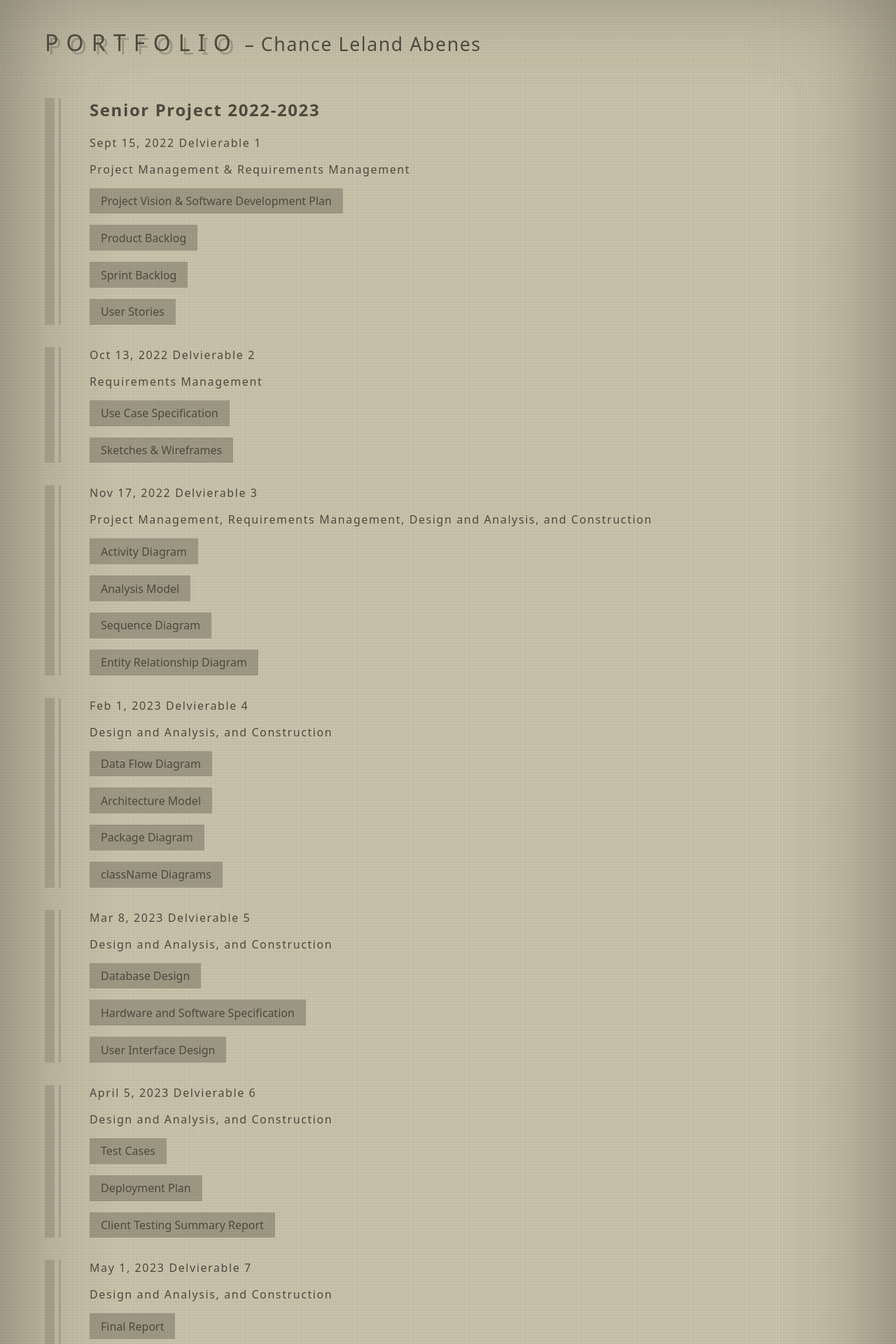
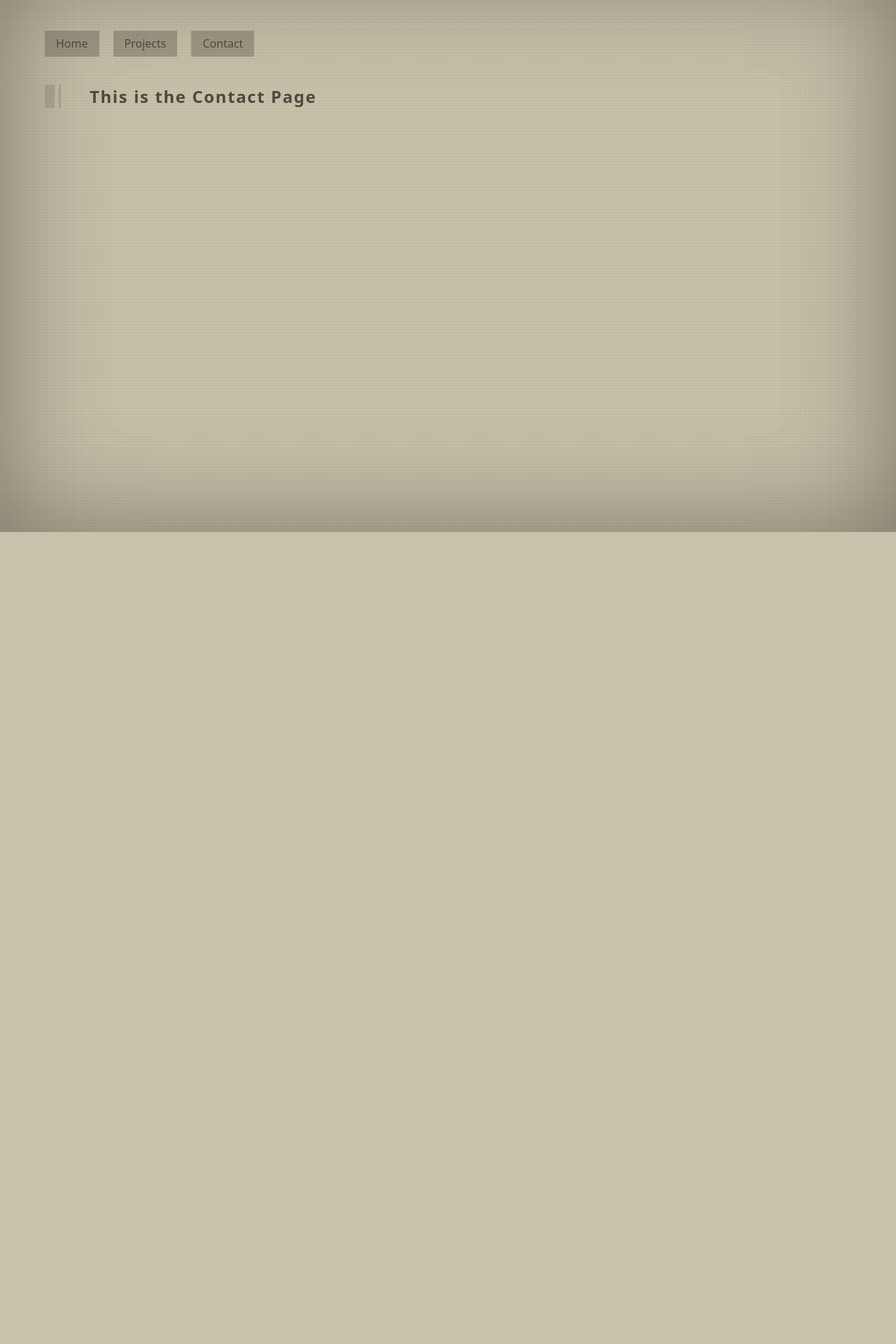
Before and after one commit to CrispinWah/Resume-Website, a React (Vite) app: page /Contact in a window 1280 px wide. Shown: the part 40-1960 px from the top of the page at 70% size. After the commit the page ends 800 px from the top, so only its background shows below. Built offline with nearby package versions, Linux system fonts and the light colour scheme.

Commit message:
added a navbar.links

```diff
--- a/src/App.jsx
+++ b/src/App.jsx
@@ -1,5 +1,7 @@
 import "./my-sass.scss"
-import Projects from "./projects.jsx";
+import Home from "./components/Home"
+import Project from "./components/Projects"
+import Contact from "./components/Contact"
 import { BrowserRouter, Routes, Route, NavLink } from "react-router-dom";
 
 export default function App() {
@@ -16,222 +18,43 @@ export default function App() {
     </div>
   </div>
 
+
+
   <div className="container">
-    <h1>
-      <span> Portfolio </span>
-      <small> Chance Leland Abenes</small>
-    </h1>
+
   </div>
 </header>
 
 <BrowserRouter>
 
-<main>
-  <div className="container">
-    <div className="content">
-      <h2>
-       Senior Project 2022-2023
-      </h2>
+<div style={{ paddingLeft: '54px', paddingBottom: '10px'}}>
+  <NavLink to="/">
+    <button style={{margin: '10px'}} type="button">
+       Home
+       </button>
+  </NavLink>
 
-      <p>
-       Sept 15, 2022 Delvierable 1
-      </p>
-      <p>
-      Project Management & Requirements Management
-      </p>
-      <NavLink to="/projects">
-      <button type="button">Project Vision & Software Development Plan</button>
-      </NavLink>
-      <p></p>
 
-      <a href="/posts">
-      <button type="button">Product Backlog</button>
-      </a>
-      <p></p>
+  <NavLink to="/Projects">
+  <button style={{ margin: '10px'}} type="button">
+      Projects
+      </button>
+  </NavLink>
 
-      <a href="/posts">
-      <button type="button">Sprint Backlog</button>
-      </a>
-      <p></p>
-
-      <a href="/posts">
-      <button type="button">User Stories</button>
-      </a>
-      <p></p>
-
-    </div>
+  <NavLink to="/Contact">
+  <button style={{ margin: '10px'}} type="button">
+      Contact
+      </button>
+  </NavLink>
+</div>
 
 
 
-    <div className="content">
-    <p>
-       Oct 13, 2022 Delvierable 2
-      </p>
-      <p>
-      Requirements Management
-      </p>
-
-      <a href="/posts">
-      <button type="button">Use Case Specification</button>
-      </a>
-      <p></p>
-
-      <a href="/posts">
-      <button type="button">Sketches & Wireframes</button>
-      </a>
-      <p></p>
-
-
-      </div>
-
-      <div className="content">
-    <p>
-       Nov 17, 2022 Delvierable 3
-      </p>
-      <p>
-      Project Management, Requirements Management, Design and Analysis,
-and Construction
-      </p>
-
-      <a href="/posts">
-      <button type="button">Activity Diagram</button>
-      </a>
-      <p></p>
-
-      <a href="/posts">
-      <button type="button">Analysis Model</button>
-      </a>
-      <p></p>
-
-      <a href="/posts">
-      <button type="button">Sequence Diagram</button>
-      </a>
-      <p></p>
-
-      <a href="/posts">
-      <button type="button">Entity Relationship Diagram</button>
-      </a>
-      <p></p>
-
-      </div>
-
-
-      <div className="content">
-    <p>
-       Feb 1, 2023 Delvierable 4
-      </p>
-      <p>
-      Design and Analysis, and Construction
-      </p>
-
-      <a href="/posts">
-      <button type="button">Data Flow Diagram</button>
-      </a>
-      <p></p>
-
-      <a href="/posts">
-      <button type="button">Architecture Model</button>
-      </a>
-      <p></p>
-
-      <a href="/posts">
-      <button type="button">Package Diagram</button>
-      </a>
-      <p></p>
-
-      <a href="/posts">
-      <button type="button">className Diagrams</button>
-      </a>
-      <p></p>
-
-      </div>
-
-
-      <div className="content">
-    <p>
-       Mar 8, 2023 Delvierable 5
-      </p>
-      <p>
-      Design and Analysis, and Construction
-      </p>
-
-      <a href="/posts">
-      <button type="button">Database Design</button>
-      </a>
-      <p></p>
-
-      <a href="/posts">
-      <button type="button">Hardware and Software Specification</button>
-      </a>
-      <p></p>
-
-      <a href="/posts">
-      <button type="button">User Interface Design</button>
-      </a>
-      <p></p>
-
-      </div>
-
-      <div className="content">
-    <p>
-       April 5, 2023 Delvierable 6
-      </p>
-      <p>
-      Design and Analysis, and Construction
-      </p>
-
-      <a href="/posts">
-      <button type="button">Test Cases</button>
-      </a>
-      <p></p>
-
-      <a href="/posts">
-      <button type="button">Deployment Plan</button>
-      </a>
-      <p></p>
-
-      <a href="/posts">
-      <button type="button">Client Testing Summary Report</button>
-      </a>
-      <p></p>
-
-      </div>
-
-      <div className="content">
-    <p>
-       May 1, 2023 Delvierable 7
-      </p>
-      <p>
-      Design and Analysis, and Construction
-      </p>
-
-      <a href="/posts">
-      <button type="button">Final Report</button>
-      </a>
-      <p></p>
-
-      <a href="/posts">
-      <button type="button">Product Presentation</button>
-      </a>
-      <p></p>
-
-      </div>
-
-    <div className="content">
-      <img src="https://basic-tutorials.de/wp-content/uploads/2016/08/NieR-Automata-Logo.jpg" width="300px"></img>
-    </div>
-  </div>
-</main>
-
-<div className="pattern">
-  <div className="container">
-    <div className="pattern-inner"></div>
-  </div>
-</div>
 
 <Routes>
-
-   <Route exact path="/projects" element={<Projects />} />
+   <Route exact path="/" element={<Home />} />
+   <Route exact path="/Projects" element={<Project />} />
+   <Route exact path="/Contact" element={<Contact />} />
 </Routes>
 
 </BrowserRouter>
--- /dev/null
+++ b/src/components/Contact.jsx
@@ -0,0 +1,22 @@
+import React from "react";
+
+const Contact = () => {
+
+
+    return (
+        <>
+        <div className="container">
+         <div className="content">
+        <h2>
+            This is the Contact Page
+        </h2>
+
+
+
+         </div>
+        </div>
+        </>
+    )
+};
+
+export default Contact;
--- /dev/null
+++ b/src/components/Home.jsx
@@ -0,0 +1,22 @@
+import React from "react";
+
+const Home = () => {
+
+
+    return (
+        <>
+        <div className="container">
+         <div className="content">
+        <h2>
+            About Me
+        </h2>
+
+
+
+         </div>
+        </div>
+        </>
+    )
+};
+
+export default Home;
--- /dev/null
+++ b/src/components/Projects.jsx
@@ -0,0 +1,218 @@
+import React from 'react';
+
+const Project = () =>  {
+    return (
+
+        <>
+        <main>
+          <div className="container">
+            <div className="content">
+              <h2>
+               Senior Project 2022-2023
+              </h2>
+
+              <p>
+               Sept 15, 2022 Delvierable 1
+              </p>
+              <p>
+              Project Management & Requirements Management
+              </p>
+
+
+              <a href="/posts">
+              <button type="button">Project Vision & Software Development Plan</button>
+              </a>
+              <p></p>
+
+              <a href="/posts">
+              <button type="button">Product Backlog</button>
+              </a>
+              <p></p>
+
+              <a href="/posts">
+              <button type="button">Sprint Backlog</button>
+              </a>
+              <p></p>
+
+              <a href="/posts">
+              <button type="button">User Stories</button>
+              </a>
+              <p></p>
+
+            </div>
+
+
+
+            <div className="content">
+            <p>
+               Oct 13, 2022 Delvierable 2
+              </p>
+              <p>
+              Requirements Management
+              </p>
+
+              <a href="/posts">
+              <button type="button">Use Case Specification</button>
+              </a>
+              <p></p>
+
+              <a href="/posts">
+              <button type="button">Sketches & Wireframes</button>
+              </a>
+              <p></p>
+
+
+              </div>
+
+              <div className="content">
+            <p>
+               Nov 17, 2022 Delvierable 3
+              </p>
+              <p>
+              Project Management, Requirements Management, Design and Analysis,
+        and Construction
+              </p>
+
+              <a href="/posts">
+              <button type="button">Activity Diagram</button>
+              </a>
+              <p></p>
+
+              <a href="/posts">
+              <button type="button">Analysis Model</button>
+              </a>
+              <p></p>
+
+              <a href="/posts">
+              <button type="button">Sequence Diagram</button>
+              </a>
+              <p></p>
+
+              <a href="/posts">
+              <button type="button">Entity Relationship Diagram</button>
+              </a>
+              <p></p>
+
+              </div>
+
+
+              <div className="content">
+            <p>
+               Feb 1, 2023 Delvierable 4
+              </p>
+              <p>
+              Design and Analysis, and Construction
+              </p>
+
+              <a href="/posts">
+              <button type="button">Data Flow Diagram</button>
+              </a>
+              <p></p>
+
+              <a href="/posts">
+              <button type="button">Architecture Model</button>
+              </a>
+              <p></p>
+
+              <a href="/posts">
+              <button type="button">Package Diagram</button>
+              </a>
+              <p></p>
+
+              <a href="/posts">
+              <button type="button">className Diagrams</button>
+              </a>
+              <p></p>
+
+              </div>
+
+
+              <div className="content">
+            <p>
+               Mar 8, 2023 Delvierable 5
+              </p>
+              <p>
+              Design and Analysis, and Construction
+              </p>
+
+              <a href="/posts">
+              <button type="button">Database Design</button>
+              </a>
+              <p></p>
+
+              <a href="/posts">
+              <button type="button">Hardware and Software Specification</button>
+              </a>
+              <p></p>
+
+              <a href="/posts">
+              <button type="button">User Interface Design</button>
+              </a>
+              <p></p>
+
+              </div>
+
+              <div className="content">
+            <p>
+               April 5, 2023 Delvierable 6
+              </p>
+              <p>
+              Design and Analysis, and Construction
+              </p>
+
+              <a href="/posts">
+              <button type="button">Test Cases</button>
+              </a>
+              <p></p>
+
+              <a href="/posts">
+              <button type="button">Deployment Plan</button>
+              </a>
+              <p></p>
+
+              <a href="/posts">
+              <button type="button">Client Testing Summary Report</button>
+              </a>
+              <p></p>
+
+              </div>
+
+              <div className="content">
+            <p>
+               May 1, 2023 Delvierable 7
+              </p>
+              <p>
+              Design and Analysis, and Construction
+              </p>
+
+              <a href="/posts">
+              <button type="button">Final Report</button>
+              </a>
+              <p></p>
+
+              <a href="/posts">
+              <button type="button">Product Presentation</button>
+              </a>
+              <p></p>
+
+              </div>
+
+            <div className="content">
+              <img src="https://basic-tutorials.de/wp-content/uploads/2016/08/NieR-Automata-Logo.jpg" width="300px"></img>
+            </div>
+          </div>
+        </main>
+
+        <div className="pattern">
+          <div className="container">
+            <div className="pattern-inner"></div>
+          </div>
+        </div>
+        </>
+
+
+
+        );
+}
+
+export default Project;
--- a/src/projects.jsx
+++ /dev/null
@@ -1,12 +0,0 @@
-import React from 'react';
-
-const Projects = () =>  {
-    return (
-
-     <h1>Hello World</h1>
-
-
-        );
-}
-
-export default Projects;
```
